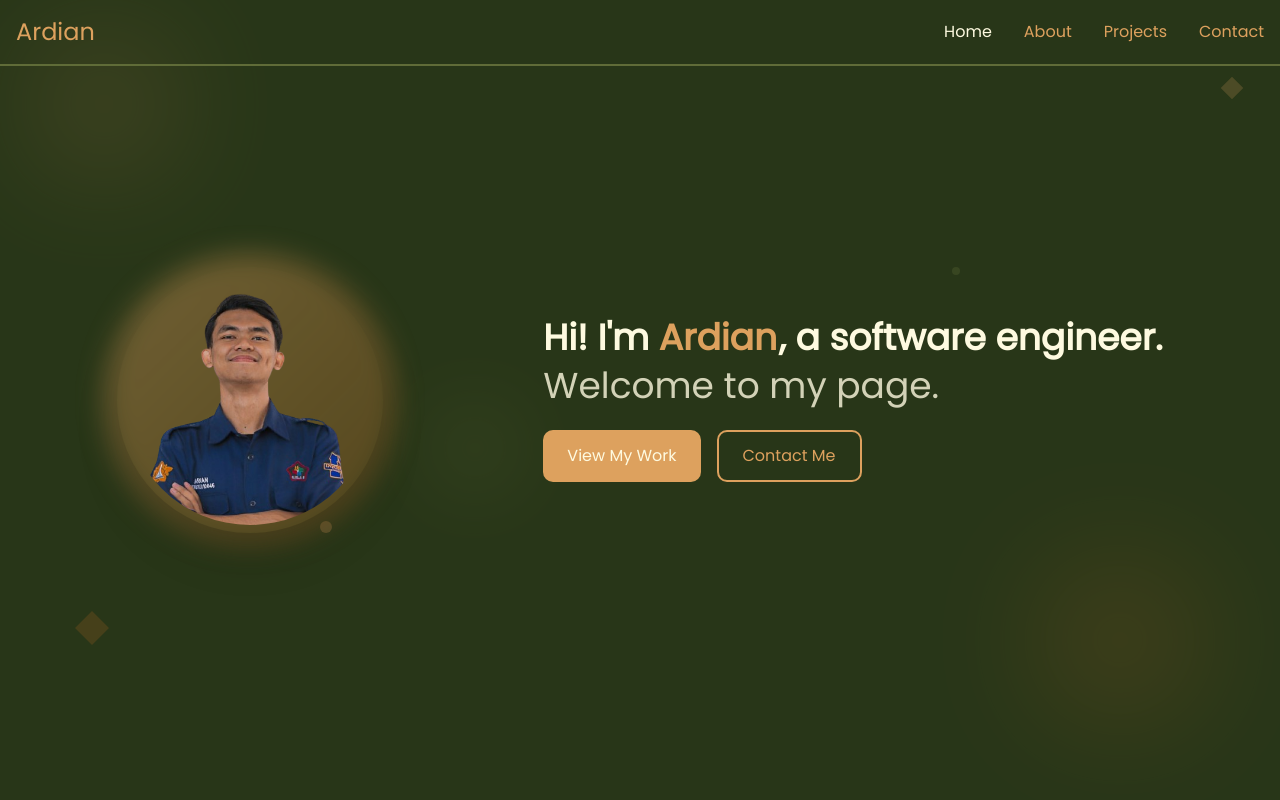
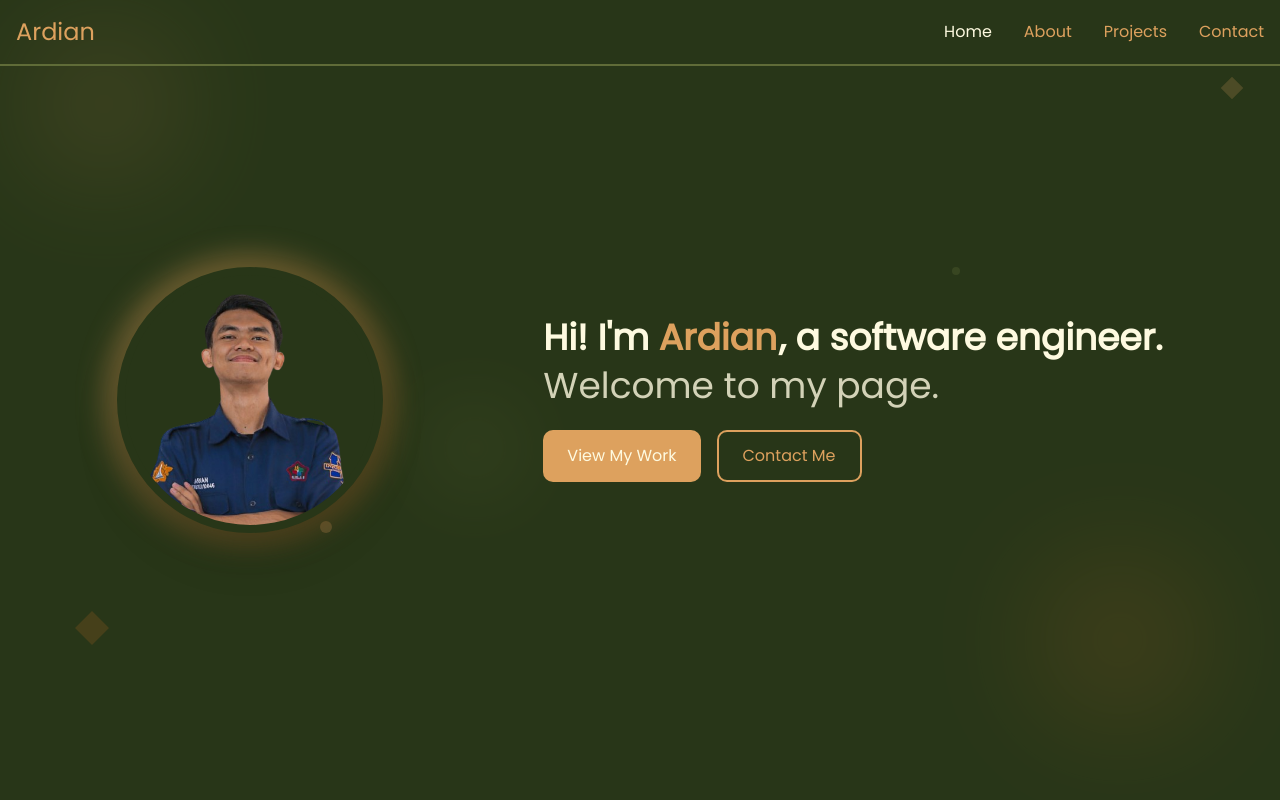
Before and after one commit to Ardiannnnnn/Cv-Ardi, a Next.js app: page / in a window 1280 px wide. Shown: the top 800 px of the page. Built offline with nearby package versions, Linux system fonts and the light colour scheme.

Commit message:
update profile picture

```diff
--- a/src/components/portofolio/home.tsx
+++ b/src/components/portofolio/home.tsx
@@ -79,7 +79,7 @@ export default function Home() {
         {/* Container dengan shadow dan border untuk foto */}
         <div className="relative">
           <div className="absolute inset-0 bg-gradient-to-br from-Brown/40 to-DarkBrown/30 rounded-full blur-md transform scale-110"></div>
-          <div className="relative rounded-full p-2 shadow-2xl">
+          <div className="relative bg-DarkGreen rounded-full border-8 border-DarkGreen shadow-2xl">
             <Image
               src={ardi}
               alt="Ardian Profile"
```
